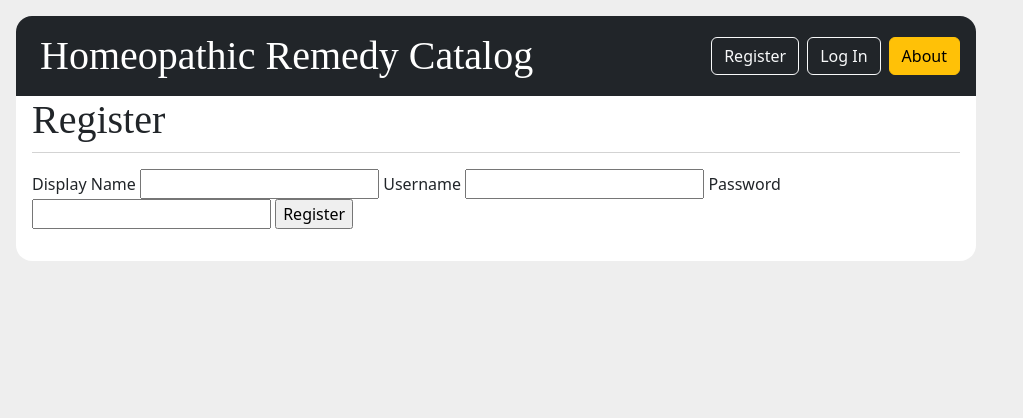
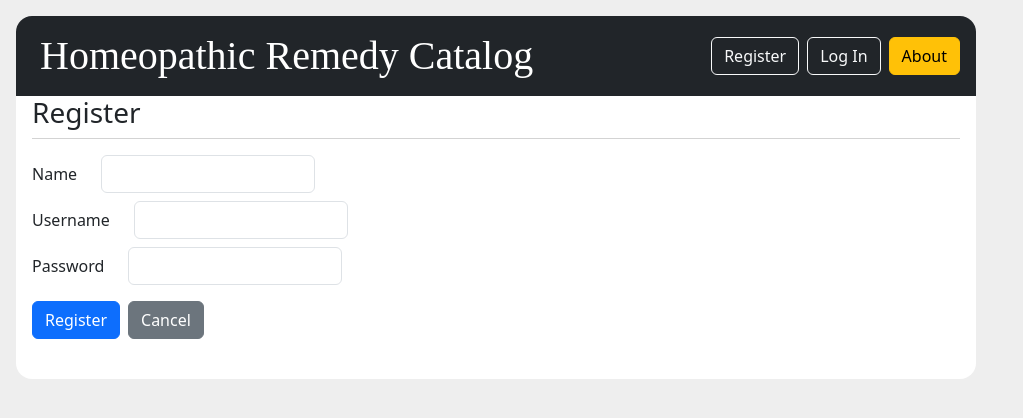
Before and after one commit to ksuviper/miniproject3AS, a Flask app: template flaskr/templates/auth/register.html in a window 1280 px wide. Shown: the top 418 px of the page, without its empty margins (0-1023 px from the left). Run offline with Flask 3, Linux system fonts and the light colour scheme; the template is opened without the code that fills it, so the values that code supplies are empty.

Commit message:
updated login and register pages theme.

```diff
--- a/flaskr/templates/auth/register.html
+++ b/flaskr/templates/auth/register.html
@@ -1,17 +1,29 @@
 {% extends 'base.html' %}
 
 {% block header %}
-  <h1>{% block title %}Register{% endblock %}</h1>
+<h3>{% block title %}Register{% endblock %}</h3>
 {% endblock %}
 
 {% block content %}
   <form method="post">
-    <label for="displayname">Display Name</label>
-    <input  name="displayname" id="displayname" required>
-    <label for="username">Username</label>
-    <input name="username" id="username" required>
-    <label for="password">Password</label>
-    <input type="password" name="password" id="password" required>
-    <input type="submit" value="Register">
+    <div class="row mb-2">
+      <label class="col-sm-auto col-form-label" for="displayname" required>Name</label>
+      <div class="col-sm-3">
+        <input class="form-control" name="displayname" id="displayname" required>
+      </div>
+    </div>
+    <div class="row mb-2">
+      <label class="col-sm-auto col-form-label" for="username">Username</label>
+      <div class="col-sm-3">
+        <input class="form-control" name="username" id="username" required>
+      </div>
+    </div>
+    <div class="row mb-2">
+      <label class="col-sm-auto col-form-label" for="password">Password</label>
+      <div class="col-sm-3">
+        <input class="form-control" type="password" name="password" id="password" required>
+      </div>
+    </div>
+    <button class="btn btn-primary" type="submit" value="Register">Register</button><a class="btn btn-secondary" role="button" href="/">Cancel</a>
   </form>
 {% endblock %}
```
Also changed, not shown: flaskr/templates/auth/login.html (+14 -6 lines).
